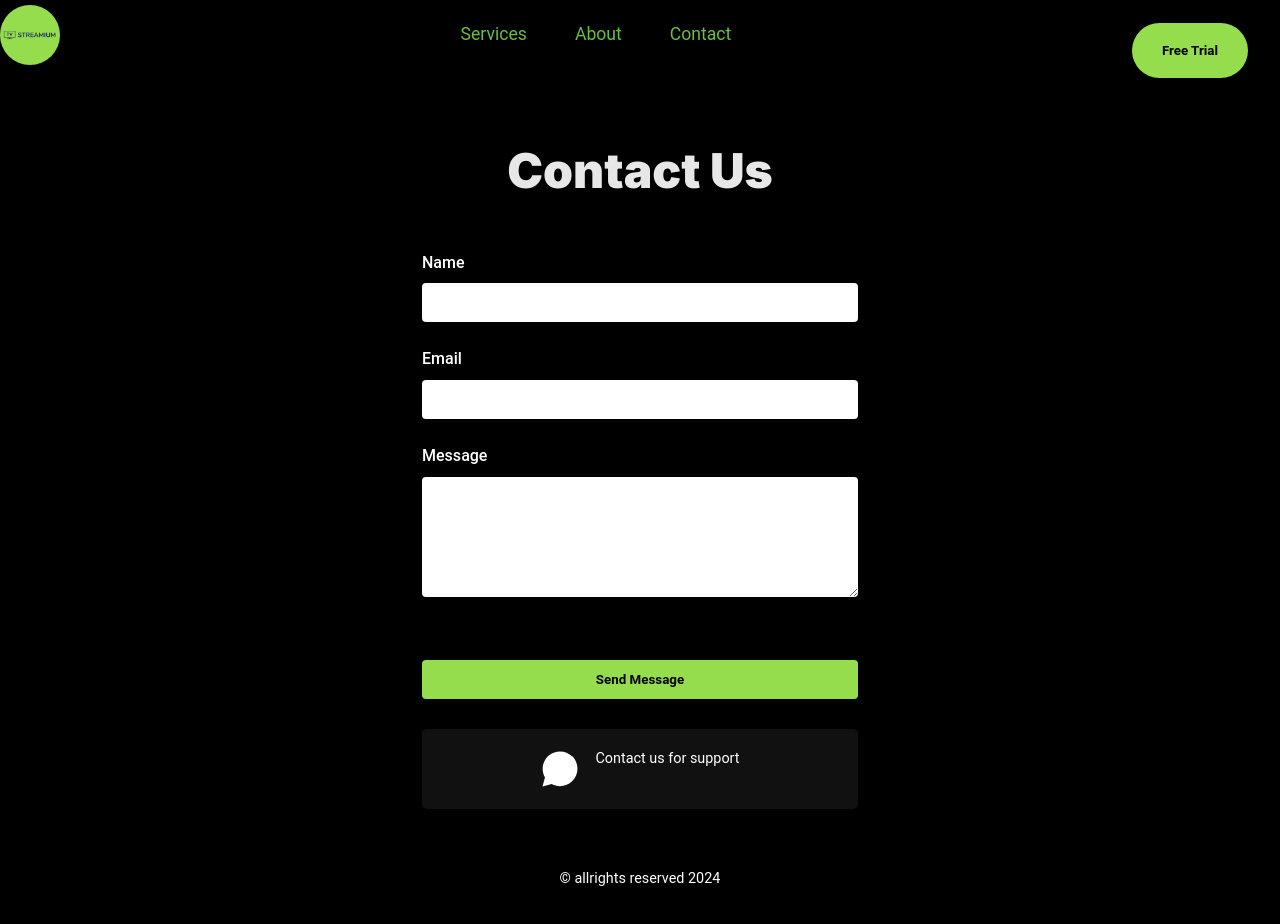
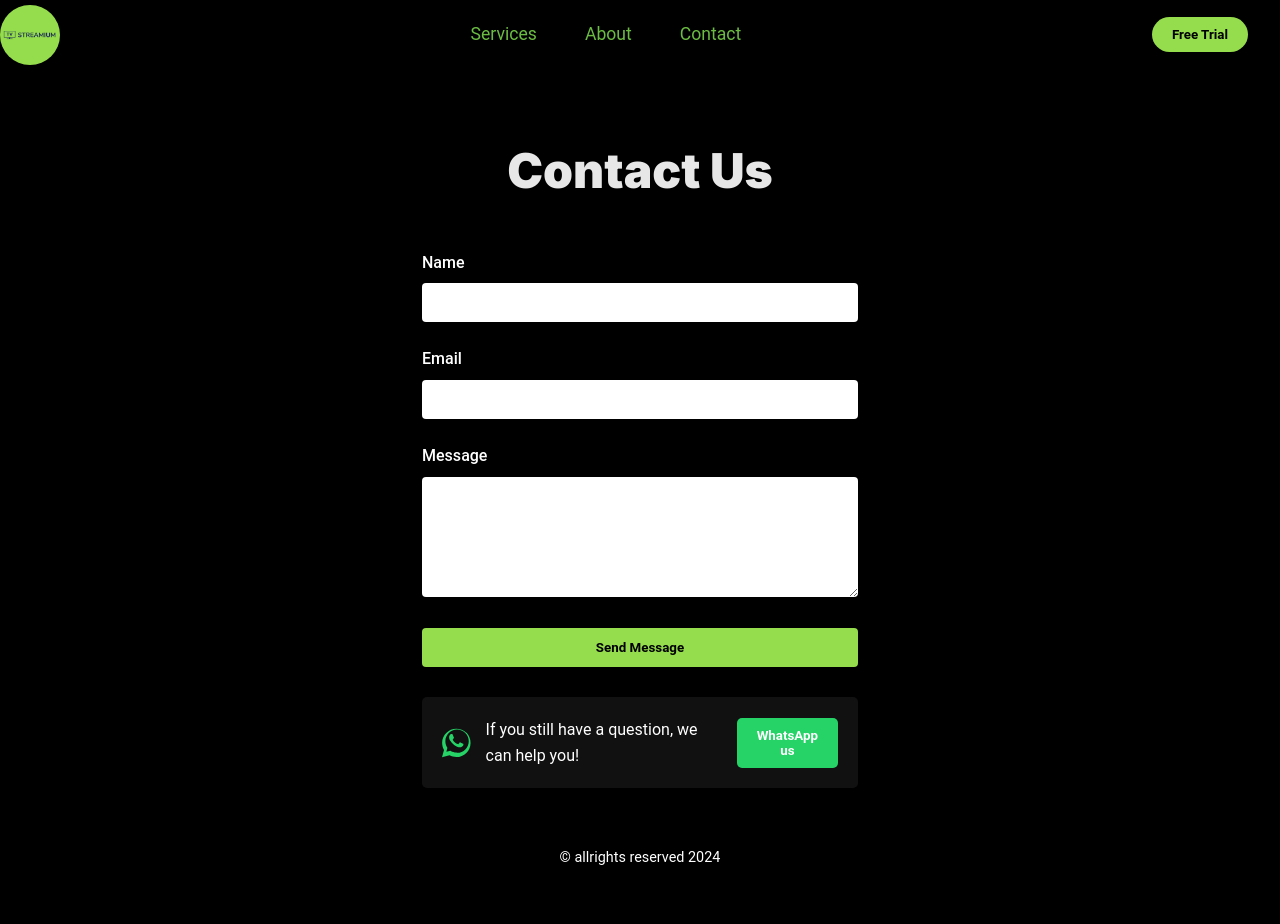
Before and after one commit to AramDawara123/IPTV, a React (Vite) app in the folder IPTV-REACT/: page /contact in a window 1280 px wide. Shown: the top 924 px of the page. Built offline with nearby package versions, Linux system fonts and the light colour scheme.

Commit message:
Support Section geupdate

```diff
--- a/IPTV-REACT/src/CSS/Home.css
+++ b/IPTV-REACT/src/CSS/Home.css
@@ -240,8 +240,8 @@ p {
     padding: 20px;
     margin-top: 30px;
     display: flex;
-    justify-content: space-evenly;
     align-items: center;
+    justify-content: center;
 }
 
 .support-text {
@@ -255,11 +255,16 @@ p {
     margin-right: 15px;
 }
 
+
+.whatsapp-button-1 a {
+    text-decoration: none;
+}
+
 .whatsapp-button-1 {
     background-color: #25D366;
+    margin-left: 30px;
     color: #fff;
     border: none;
-    padding: 10px 20px;
     border-radius: 5px;
     cursor: pointer;
     font-weight: bold;
--- a/IPTV-REACT/src/CSS/Service.css
+++ b/IPTV-REACT/src/CSS/Service.css
@@ -67,6 +67,7 @@
 
 /* Stijl voor de zoekknop */
 .search-btn {
+    margin-top: 2rem;
     border-radius: 15px;
     background-color: #95DD4C;
     font-size: 14px;
@@ -191,7 +192,7 @@ button.card-container:focus {
     justify-content: center;
 }
 
-button {
+.Next-button, .Previous-button {
     color: green;
     padding: 20px 30px;
     margin-top: 2rem;
--- a/IPTV-REACT/src/Home.tsx
+++ b/IPTV-REACT/src/Home.tsx
@@ -203,27 +203,27 @@ const Home: React.FC = () => {
       </div>
 
       {/* Support Section */}
-      <div className="whatsapp-support-1">
-        <a href="https://wa.me/qr/2WXRBEQMIZKEB1" target="_blank" rel="nofollow">
-          <span className="whatsapp-button"></span>
-        </a>
-      </div>
-
       <div className="support">
         <div className="support-text">
           <svg
             className="support-icon"
             xmlns="http://www.w3.org/2000/svg"
             viewBox="0 0 448 512"
+            width="40"
+            height="40"
           >
             <path
-              fill="#fff"
-              d="M380.9 97.1C339 55.1 283.2 32 223.9 32c-122.4 0-222 99.6-222 222 0 39.1 10.2 77.3 29.6 111L0 480l117.7-30.9c32.4 17.7 68.9 27 106.1 27h.1c122.3 0 224-99.6 224-222 0-59.3-23-115.6-60.9-157.9z"
+              fill="#25D366"
+              d="M380.9 97.1C339 55.1 283.2 32 223.9 32c-122.4 0-222 99.6-222 222 0 39.1 10.2 77.3 29.6 111L0 480l117.7-30.9c32.4 17.7 68.9 27 106.1 27h.1c122.3 0 224-99.6 224-222 0-59.3-23-115.6-60.9-157.9zm-157 306.8h-.1c-30.3 0-60.1-8-86.3-23.2l-6.2-3.7-63.1 16.5 16.8-61.5-4.1-6.6c-18.2-29.3-27.8-63.2-27.8-98.1 0-100.7 82-182.8 182.9-182.8 48.9 0 94.8 19 129.5 53.7 34.7 34.7 53.8 80.7 53.8 129.5 0 100.7-82.1 182.8-183 182.8zm101.6-138.4c-5.5-2.8-32.7-16.1-37.8-17.9-5.1-1.9-8.8-2.8-12.5 2.8s-14.3 17.9-17.5 21.6-6.4 4.2-11.8 1.4c-32.7-16.3-54.2-29.2-76.1-66.2-5.8-10 5.8-9.3 16.3-30.9 1.8-3.7.9-6.9-.5-9.7-1.4-2.8-12.5-30.1-17.1-41.3-4.5-10.9-9.1-9.4-12.5-9.6-3.2-.2-6.9-.2-10.6-.2-3.7 0-9.7 1.4-14.7 6.9-5.1 5.5-19.3 19-19.3 46.2s19.8 53.7 22.6 57.4c2.8 3.7 38.9 59.4 94.6 83.4 13.2 5.7 23.5 9.1 31.5 11.6 13.2 4.2 25.2 3.6 34.7 2.2 10.6-1.6 32.7-13.4 37.3-26.3 4.5-12.8 4.5-23.7 3.2-26.2-1.2-2.5-5.1-3.9-10.6-6.7z"
             />
           </svg>
-          <p>Contact us for support</p>
+          <span>If you still have a question, we can help you!</span>
         </div>
+        <button className="whatsapp-button-1">
+          <a href="#">WhatsApp us</a>
+        </button>
       </div>
+
 
       <footer>
         <p>&copy; allrights reserved 2024</p>
--- a/IPTV-REACT/src/pages/Contact.tsx
+++ b/IPTV-REACT/src/pages/Contact.tsx
@@ -84,14 +84,19 @@ const Contact: React.FC = () => {
             className="support-icon"
             xmlns="http://www.w3.org/2000/svg"
             viewBox="0 0 448 512"
+            width="40"
+            height="40"
           >
             <path
-              fill="#fff"
-              d="M380.9 97.1C339 55.1 283.2 32 223.9 32c-122.4 0-222 99.6-222 222 0 39.1 10.2 77.3 29.6 111L0 480l117.7-30.9c32.4 17.7 68.9 27 106.1 27h.1c122.3 0 224-99.6 224-222 0-59.3-23-115.6-60.9-157.9z"
+              fill="#25D366"
+              d="M380.9 97.1C339 55.1 283.2 32 223.9 32c-122.4 0-222 99.6-222 222 0 39.1 10.2 77.3 29.6 111L0 480l117.7-30.9c32.4 17.7 68.9 27 106.1 27h.1c122.3 0 224-99.6 224-222 0-59.3-23-115.6-60.9-157.9zm-157 306.8h-.1c-30.3 0-60.1-8-86.3-23.2l-6.2-3.7-63.1 16.5 16.8-61.5-4.1-6.6c-18.2-29.3-27.8-63.2-27.8-98.1 0-100.7 82-182.8 182.9-182.8 48.9 0 94.8 19 129.5 53.7 34.7 34.7 53.8 80.7 53.8 129.5 0 100.7-82.1 182.8-183 182.8zm101.6-138.4c-5.5-2.8-32.7-16.1-37.8-17.9-5.1-1.9-8.8-2.8-12.5 2.8s-14.3 17.9-17.5 21.6-6.4 4.2-11.8 1.4c-32.7-16.3-54.2-29.2-76.1-66.2-5.8-10 5.8-9.3 16.3-30.9 1.8-3.7.9-6.9-.5-9.7-1.4-2.8-12.5-30.1-17.1-41.3-4.5-10.9-9.1-9.4-12.5-9.6-3.2-.2-6.9-.2-10.6-.2-3.7 0-9.7 1.4-14.7 6.9-5.1 5.5-19.3 19-19.3 46.2s19.8 53.7 22.6 57.4c2.8 3.7 38.9 59.4 94.6 83.4 13.2 5.7 23.5 9.1 31.5 11.6 13.2 4.2 25.2 3.6 34.7 2.2 10.6-1.6 32.7-13.4 37.3-26.3 4.5-12.8 4.5-23.7 3.2-26.2-1.2-2.5-5.1-3.9-10.6-6.7z"
             />
           </svg>
-          <p>Contact us for support</p>
+          <span>If you still have a question, we can help you!</span>
         </div>
+        <button className="whatsapp-button-1">
+          <a href="#">WhatsApp us</a>
+        </button>
       </div>
 
       <footer>
--- a/IPTV-REACT/src/pages/Services.tsx
+++ b/IPTV-REACT/src/pages/Services.tsx
@@ -141,14 +141,14 @@ const Services: React.FC = () => {
 
     return (
       <div className="pagination-controls">
-        <button
+        <button className="Previous-button"
           onClick={() => handlePageChange(currentPage - 1)}
           disabled={currentPage === 1}
         >
           Previous
         </button>
         {pageButtons}
-        <button
+        <button className="Next-button"
           onClick={() => handlePageChange(currentPage + 1)}
           disabled={currentPage === totalPages}
         >
```
Also changed, not shown: IPTV-REACT/src/images/streamium.png (deleted).
